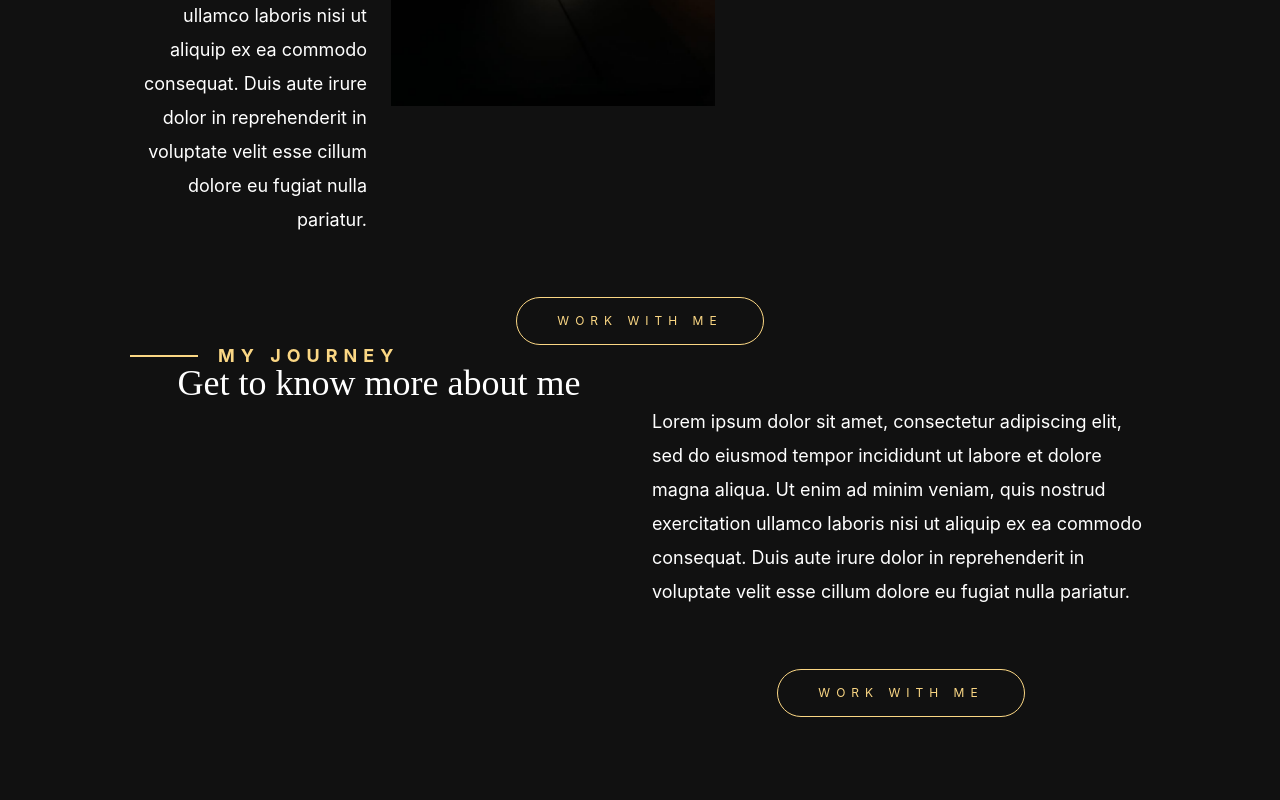
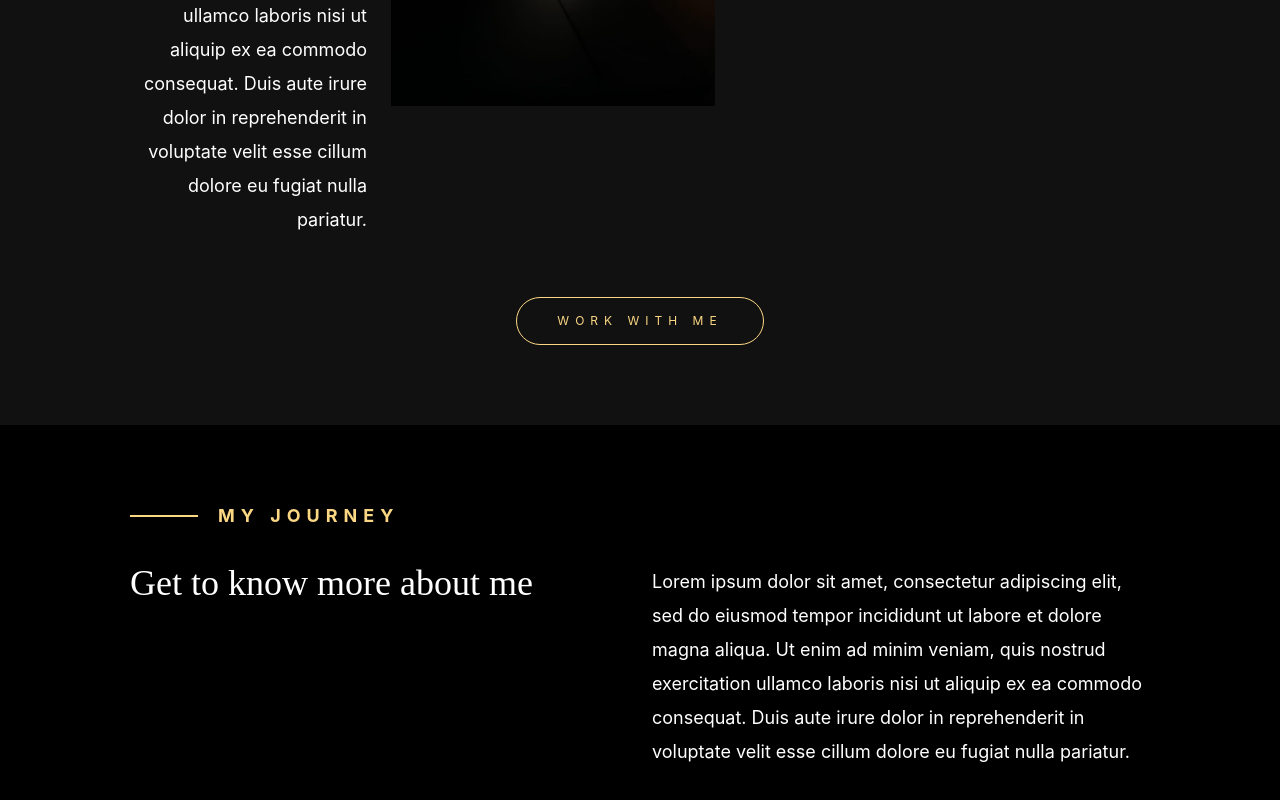
Before and after one commit to mdahmed-abdus/portfolio, a React (Create React App) app: page / in a window 1280 px wide. Shown: the part 1996-2796 px from the top of the page. Built offline with nearby package versions, Linux system fonts and the light colour scheme.

Commit message:
Feat:Update my journey section

```diff
--- a/src/components/Home.js
+++ b/src/components/Home.js
@@ -142,31 +142,32 @@ function Home(props) {
             </div>
 
             <div className="flexCenter pt60">
-              <Button />
+              <Button buttonText="work with me" />
             </div>
           </div>
         </section>
       </section>
 
       {/* journey-section */}
+      <section className="darkBg mt80 pt80 pb80">
         <section className="grid-main-container ">
           <section className="grid-container ">
             <div className="row ">
               <div className="col-12 col-md-6 ">
                 <TitleSecondary isLeftLine="true" secondaryTitle="my journey" />
                 <Title
-                externalClass={'pt90'}
-                styleObj={styles.centerAlign}
+                  externalClass={'pt40'}
                   title="Get to know more about me"
                 />
               </div>
               <div className="col-12 col-md-6 ">
                 <Desc externalClass={'pt60'} desc={aboutMeDesc} />
                 <div className="flexCenter pt60">
-                <Button />
+                  <Button buttonText="connect" />
                 </div>
               </div>
             </div>
+          </section>
         </section>
       </section>
     </div>
--- a/src/components/SharedComponents/Button/Button.js
+++ b/src/components/SharedComponents/Button/Button.js
@@ -2,7 +2,7 @@ import React from 'react';
 import '../Button/Button.scss';
 
 function Button(props) {
-  let buttonText = 'work with me';
+  let buttonText = props.buttonText;
   return <span className="primaryButtonStyle">{buttonText}</span>;
 }
 
--- a/src/components/SharedComponents/Title/Title.js
+++ b/src/components/SharedComponents/Title/Title.js
@@ -3,11 +3,12 @@ import React from 'react';
 function Title(props) {
   let isItallic = props.isItallic;
   let styleObj = props.styleObj;
+  let externalClass = props.externalClass;
 
   return (
     <div
       style={styleObj}
-      className={`mainTitle ${isItallic ? 'is-itallic' : ''}`}
+      className={`mainTitle ${isItallic ? 'is-itallic' : ''} ${externalClass}`}
     >
       {props.title}
     </div>
```
Lines whose indentation alone changed are shown as unchanged.
